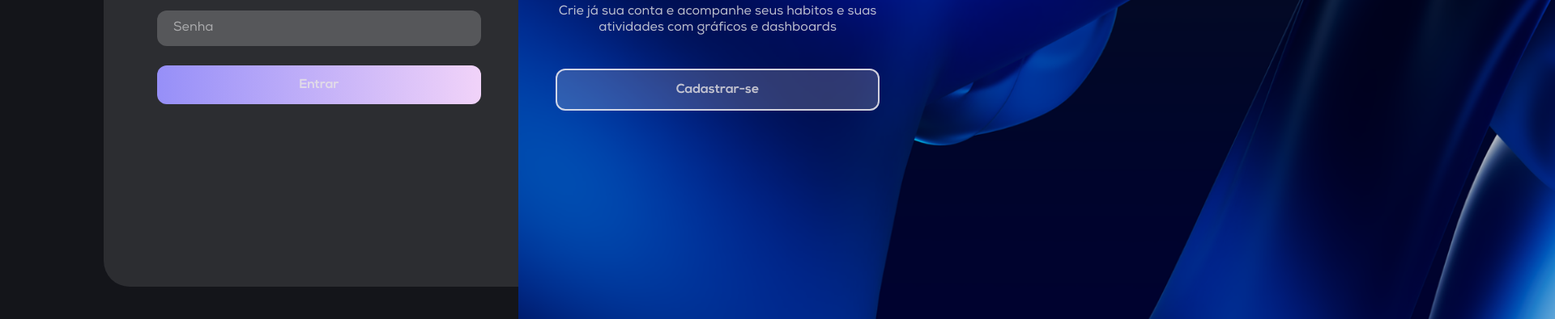
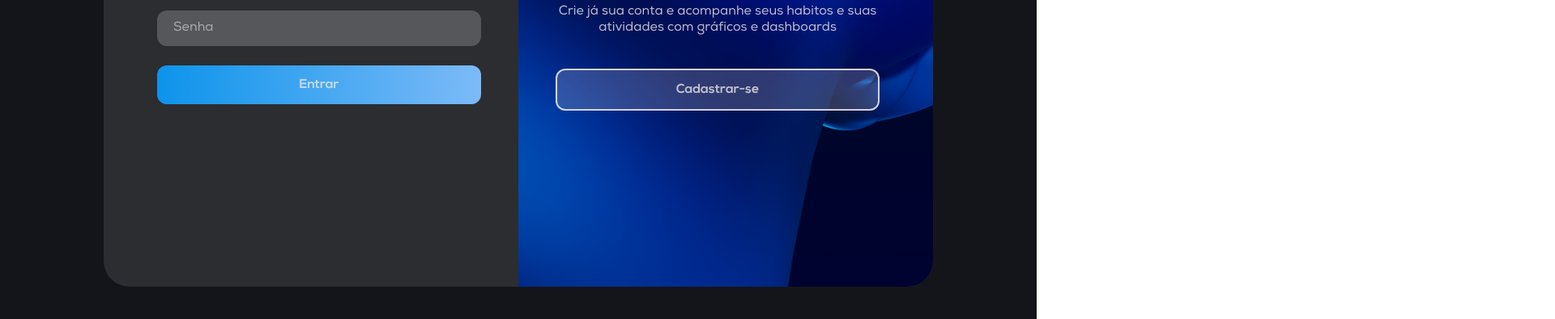
Before and after one commit to V341551M0/TaskFlow, a plain HTML site: page web/pages/login.html in a window 1280 px wide. Shown: the part 405-800 px from the top of the page at 81% size, 1920 px wide, since content can reach past the window. Drawn offline with Linux system fonts and the light colour scheme.

Commit message:
style: style web

```diff
--- a/web/css/pages/login.css
+++ b/web/css/pages/login.css
@@ -63,6 +63,7 @@
     justify-content: center;
     align-items: center;
     overflow: hidden;
+    position: relative;
 }
 
 .lefth, .rigth{
@@ -143,7 +144,7 @@
     gap: 16px;
 
     button{
-        background: linear-gradient(90deg, #968FF8 0%, #F1D3F9 100%);
+        background: linear-gradient(90deg, #0d94eb 0%, #7cbaf7 100%);
     }
 }
 
```
